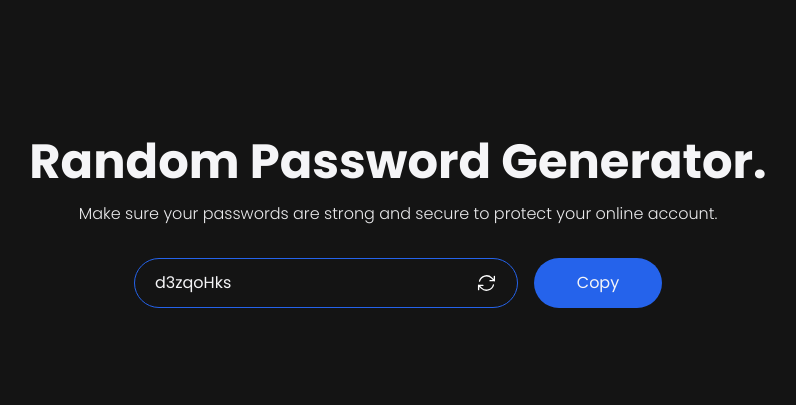
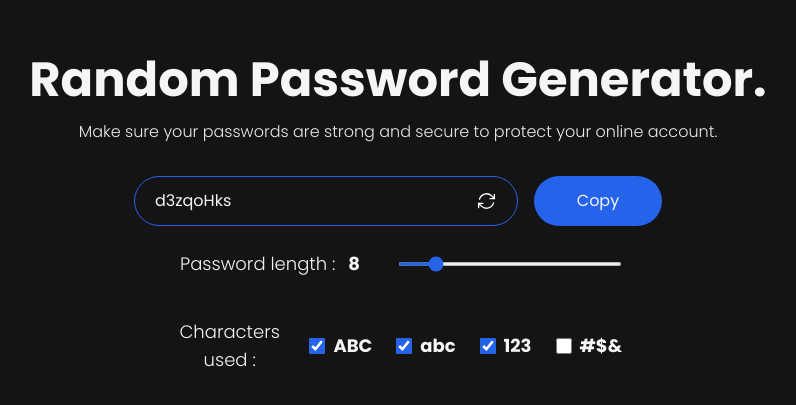
Before and after one commit to Sh1v4nk/Passgen-React, a React (Vite) app: page / in a window 1280 px wide. Shown: the part 193-598 px from the top of the page, without its empty margins (242-1038 px from the left). Built offline with nearby package versions, Linux system fonts and the light colour scheme.

Commit message:
Add password generation UI components

```diff
--- a/src/App.jsx
+++ b/src/App.jsx
@@ -92,7 +92,7 @@ function App() {
             </svg>
           </div>
           <button
-            className="bg-blue-600 w-full lg:hover:bg-blue-500 select-none hover:scale-110 active:scale-90 transition text-light-white rounded-full p-3 lg:w-32"
+            className="bg-blue-600 w-full lg:hover:bg-blue-500 select-none lg:hover:scale-110 active:scale-90 transition text-light-white rounded-full p-3 lg:w-32"
             onClick={(e) => {
               navigator.clipboard.writeText(password);
 
@@ -105,6 +105,61 @@ function App() {
             {copyText}
           </button>
         </div>
+        <div className="flex max-lg:flex-col text-center items-center gap-6 max-w-md my-6">
+          <h3 className="text-light-white w-80 text-lg font-light">
+            Password length : <span className="font-bold m-2">{length}</span>
+          </h3>
+          <input
+            type="range"
+            className="cursor-pointer w-4/5 rounded-lg h-1 accent-blue-600"
+            min="1"
+            max="50"
+            value={length}
+            onChange={(e) => setLength(e.target.value)}
+          />
+        </div>
+        <div className="flex max-lg:flex-col text-center items-center gap-6 max-w-md m-4">
+          <h3 className="text-light-white text-lg font-light">
+            Characters used :
+          </h3>
+          <div className="flex gap-6">
+            <div className="flex items-center gap-2">
+              <input
+                type="checkbox"
+                defaultChecked={uppercaseAllowed}
+                onChange={(e) => setUppercaseAllowed((prev) => !prev)}
+                className="accent-blue-600 h-4 w-4 rounded-full"
+              />
+              <p className="text-light-white text-lg font-bold">ABC</p>
+            </div>
+            <div className="flex items-center gap-2">
+              <input
+                type="checkbox"
+                defaultChecked={lowercaseAllowed}
+                onChange={(e) => setLowercaseAllowed((prev) => !prev)}
+                className="accent-blue-600 h-4 w-4"
+              />
+              <p className="text-light-white text-lg font-bold">abc</p>
+            </div>
+            <div className="flex items-center gap-2">
+              <input
+                type="checkbox"
+                defaultChecked={numberAllowed}
+                onChange={(e) => setNumberAllowed((prev) => !prev)}
+                className="accent-blue-600 h-4 w-4"
+              />
+              <p className="text-light-white text-lg font-bold">123</p>
+            </div>
+            <div className="flex items-center gap-2">
+              <input
+                type="checkbox"
+                className="accent-blue-600 h-4 w-4"
+                onChange={(e) => setSpecialAllowed((prev) => !prev)}
+              />
+              <p className="text-light-white text-lg font-bold">#$&</p>
+            </div>
+          </div>
+        </div>
       </div>
     </>
   );
```
